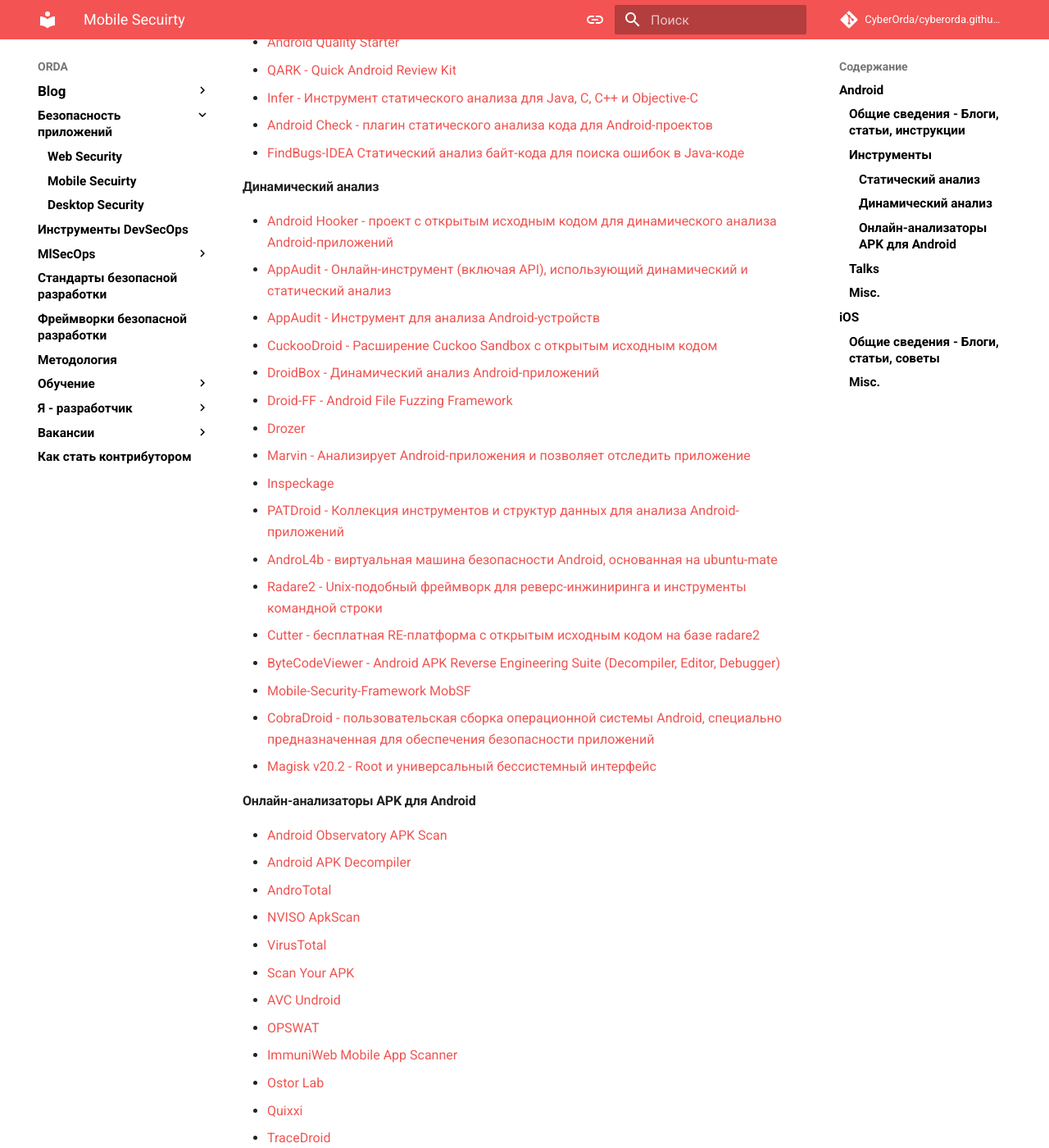
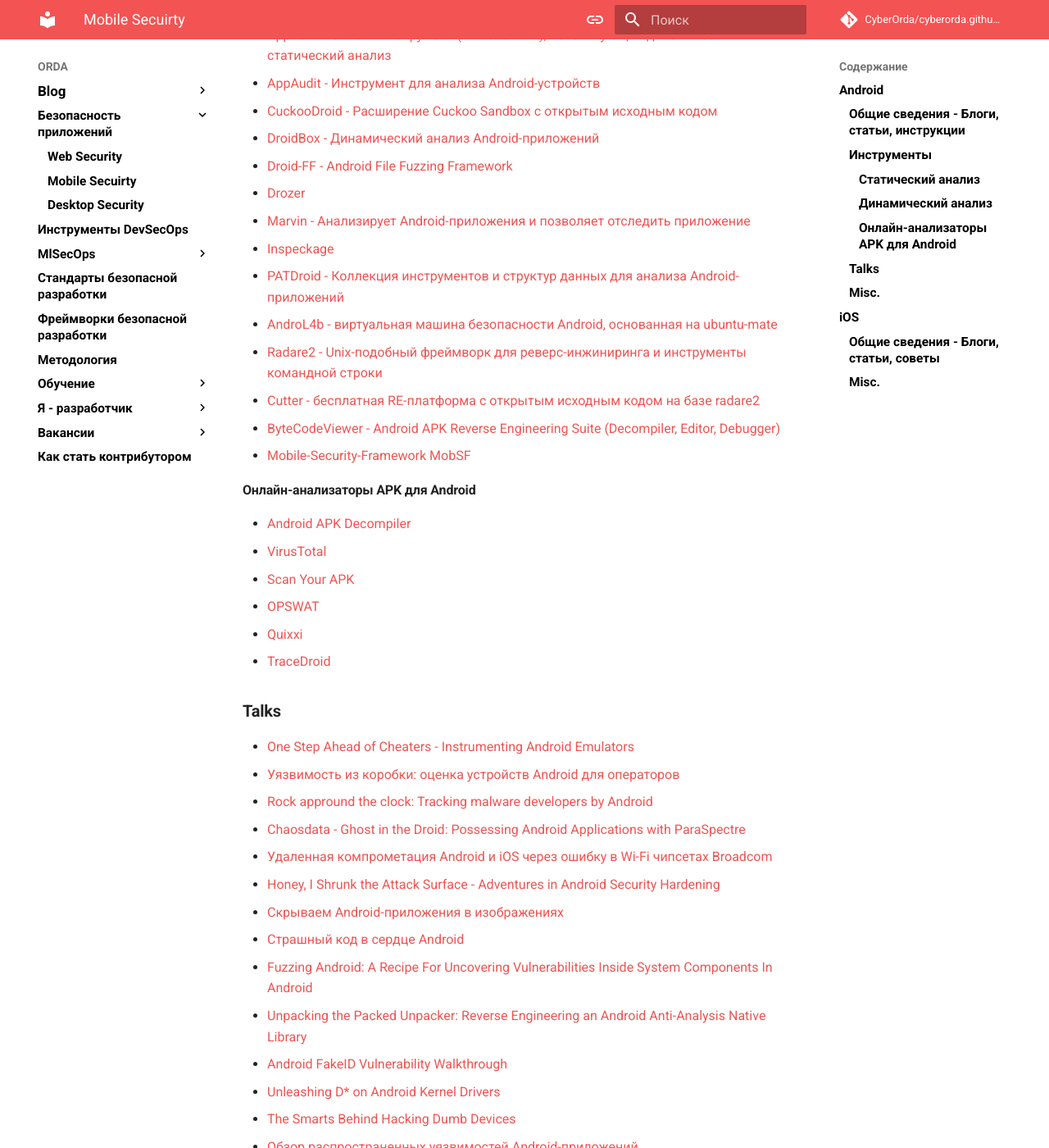
Before and after one commit to CyberOrda/cyberorda.github.io, an MkDocs documentation site: the page built from docs/mob_sec.md, in a window 1280 px wide and 1400 px high, scrolled down 2053 px. Shown: the whole window at 82% size. Built offline with MkDocs 1.6.1 and Material for MkDocs 9.7.7, drawn with Linux system fonts in a browser that asks for light colours; comment, search, counter and statistics services are not loaded; some of the changed text lies outside the part shown.

Commit message:
Update mob_sec.md

```diff
--- a/docs/mob_sec.md
+++ b/docs/mob_sec.md
@@ -20,18 +20,15 @@
 * [Security Testing for Android Cross Platform Application](https://3xpl01tc0d3r.blogspot.com/2019/09/security-testing-for-android-app-part1.html)
 * [Dive deep into Android Application Security](https://blog.0daylabs.com/2019/09/18/deep-dive-into-Android-security/)
 * [Pentesting Android Apps Using Frida](https://www.notsosecure.com/pentesting-android-apps-using-frida/)
-* [Руководство по тестированию безопасности мобильных устройств](https://mobile-security.gitbook.io/mobile-security-testing-guide/)
 * [Шпаргалка по тестированию мобильных приложений на проникновение](https://github.com/sh4hin/MobileApp-Pentest-Cheatsheet)
 * [Android Applications Reversing 101](https://www.evilsocket.net/2017/04/27/Android-Applications-Reversing-101/#.WQND0G3TTOM.reddit)
 * [Руководство по безопасности Android](https://developer.box.com/en/guides/security/)
 * [Android WebView Vulnerabilities](https://pentestlab.blog/2017/02/12/android-webview-vulnerabilities/)
 * [OWASP Mobile Top 10](https://www.owasp.org/index.php/OWASP_Mobile_Top_10)
 * [Practical Android Phone Forensics](https://resources.infosecinstitute.com/practical-android-phone-forensics/)
-* [Mobile Reverse Engineering Unleashed](http://www.vantagepoint.sg/blog/83-mobile-reverse-engineering-unleashed)
 * [Android Root Detection Bypass Using Objection and Frida Scripts](https://medium.com/@GowthamR1/android-root-detection-bypass-using-objection-and-frida-scripts-d681d30659a7)
 * [quark-engine - An Obfuscation-Neglect Android Malware Scoring System](https://github.com/quark-engine/quark-engine)
 * [Root Detection Bypass By Manual Code Manipulation.](https://medium.com/@sarang6489/root-detection-bypass-by-manual-code-manipulation-5478858f4ad1)
-* [Использование приложений и сети в Android](https://www.sans.org/cyber-security-summit/archives/file/summit-archive-1528491463.pdf)
 * [GEOST BOTNET - история обнаружения нового банковского трояна для Android](http://public.avast.com/research/VB2019-Garcia-etal.pdf)
 * [Mobile Pentesting With Frida](https://drive.google.com/file/d/1JccmMLi6YTnyRrp_rk6vzKrUX3oXK_Yw/view)
 * [Magisk Systemless Root - обнаружение и устранение](https://www.mobileiron.com/en/blog/magisk-android-rooting)
@@ -52,17 +49,14 @@
 * [Androwarn - Yet Another Static Code Analyzer](https://github.com/maaaaz/androwarn/)
 * [APK Analyzer - инструмент для статического и виртуального анализа](https://github.com/sonyxperiadev/ApkAnalyser)
 * [APK Inspector - мощный инструмент с графическим интерфейсом](https://github.com/honeynet/apkinspector/)
-* [Droid Hunter - анализ уязвимостей Android-приложений и инструмент для пентеста Android](https://github.com/hahwul/droid-hunter)
 * [Error Prone - инструмент статического анализа](https://github.com/google/error-prone)
 * [Findbugs - Поиск ошибок в Java-программах](http://findbugs.sourceforge.net/downloads.html)
 * [Find Security Bugs - плагин SpotBugs для аудита безопасности Java веб-приложений](https://github.com/find-sec-bugs/find-sec-bugs/)
 * [Flow Droid - Статический трекер потоков данных](https://github.com/secure-software-engineering/FlowDroid)
 * [Smali/Baksmali - Ассемблер/дизассемблер для формата dex](https://github.com/JesusFreke/smali)
-* [Smali-CFGs - Smali Control Flow Graph's](https://github.com/EugenioDelfa/Smali-CFGs)
 * [SPARTA - Static Program Analysis for Reliable Trusted Apps](https://www.cs.washington.edu/sparta)
 * [Thresher - проверка свойств достижимости кучи](https://plv.colorado.edu/projects/thresher/)
 * [Vector Attack Scanner - для поиска уязвимых точек для атаки](https://github.com/Sukelluskello/VectorAttackScanner)
-* [Gradle Static Analysis Plugin](https://github.com/novoda/gradle-static-analysis-plugin)
 * [Checkstyle - Инструмент для проверки исходного кода Java](https://github.com/checkstyle/checkstyle)
 * [PMD - Расширяемый многоязычный статический анализатор кода](https://github.com/pmd/pmd)
 * [Soot - A Java Optimization Framework](https://github.com/Sable/soot)
@@ -74,7 +68,6 @@
 
 #### **Динамический анализ**
 
-* [Android Hooker - проект с открытым исходным кодом для динамического анализа Android-приложений](https://github.com/AndroidHooker/hooker)
 * [AppAudit - Онлайн-инструмент (включая API), использующий динамический и статический анализ](http://appaudit.net/)
 * [AppAudit - Инструмент для анализа Android-устройств](https://github.com/ucsb-seclab/baredroid)
 * [CuckooDroid - Расширение Cuckoo Sandbox с открытым исходным кодом](https://github.com/idanr1986/cuckoo-droid)
@@ -89,25 +82,15 @@
 * [Cutter - бесплатная RE-платформа с открытым исходным кодом на базе radare2](https://cutter.re/)
 * [ByteCodeViewer - Android APK Reverse Engineering Suite (Decompiler, Editor, Debugger)](https://bytecodeviewer.com/)
 * [Mobile-Security-Framework MobSF](https://github.com/MobSF/Mobile-Security-Framework-MobSF)
-* [CobraDroid - пользовательская сборка операционной системы Android, специально предназначенная для обеспечения безопасности приложений ](https://thecobraden.com/projects/cobradroid/)
-* [Magisk v20.2 - Root и универсальный бессистемный интерфейс](https://forum.xda-developers.com/apps/magisk/official-magisk-v7-universal-systemless-t3473445)
 
 #### **Онлайн-анализаторы APK для Android**
 
-* [Android Observatory APK Scan](https://androidobservatory.org/upload)
 * [Android APK Decompiler](http://www.decompileandroid.com/)
-* [AndroTotal](http://andrototal.org/)
-* [NVISO ApkScan](https://apkscan.nviso.be/)
 * [VirusTotal](https://www.virustotal.com/#/home/upload)
 * [Scan Your APK](https://scanyourapk.com/)
-* [AVC Undroid](https://undroid.av-comparatives.org/index.php)
 * [OPSWAT](https://metadefender.opswat.com/#!/)
-* [ImmuniWeb Mobile App Scanner](https://www.htbridge.com/mobile/)
-* [Ostor Lab](https://www.ostorlab.co/scan/mobile/)
 * [Quixxi](https://quixxisecurity.com/)
 * [TraceDroid](http://tracedroid.few.vu.nl/submit.php)
-* [Visual Threat](http://www.visualthreat.com/UIupload.action)
-* [App Critique](https://appcritique.boozallen.com/)
 
 ### **Talks**
 
@@ -135,7 +118,6 @@
 * [Android-Reports-and-Resources](https://github.com/B3nac/Android-Reports-and-Resources/blob/master/README.md)
 * [android-security-awesome](https://github.com/ashishb/android-security-awesome)
 * [Курсы тестирования Android на проникновение](https://medium.com/mobile-penetration-testing/android-penetration-testing-courses-4effa36ac5ed)
-* [Lesser-known Tools for Android Application PenTesting](https://captmeelo.com/pentest/2019/12/30/lesser-known-tools-for-android-pentest.html)
 * [android-device-check - набор скриптов для проверки конфигурации безопасности Android-устройств](https://github.com/nelenkov/android-device-check)
 * [apk-mitm - CLI-приложение, подготавливающее APK-файлы Android для проверки по HTTPS](https://github.com/shroudedcode/apk-mitm)
 * [Andriller - программная утилита с набором криминалистических инструментов для смартфонов](https://github.com/den4uk/andriller)
```
Also changed, not shown: other parts of docs/mob_sec.md (+0 -4 lines).
